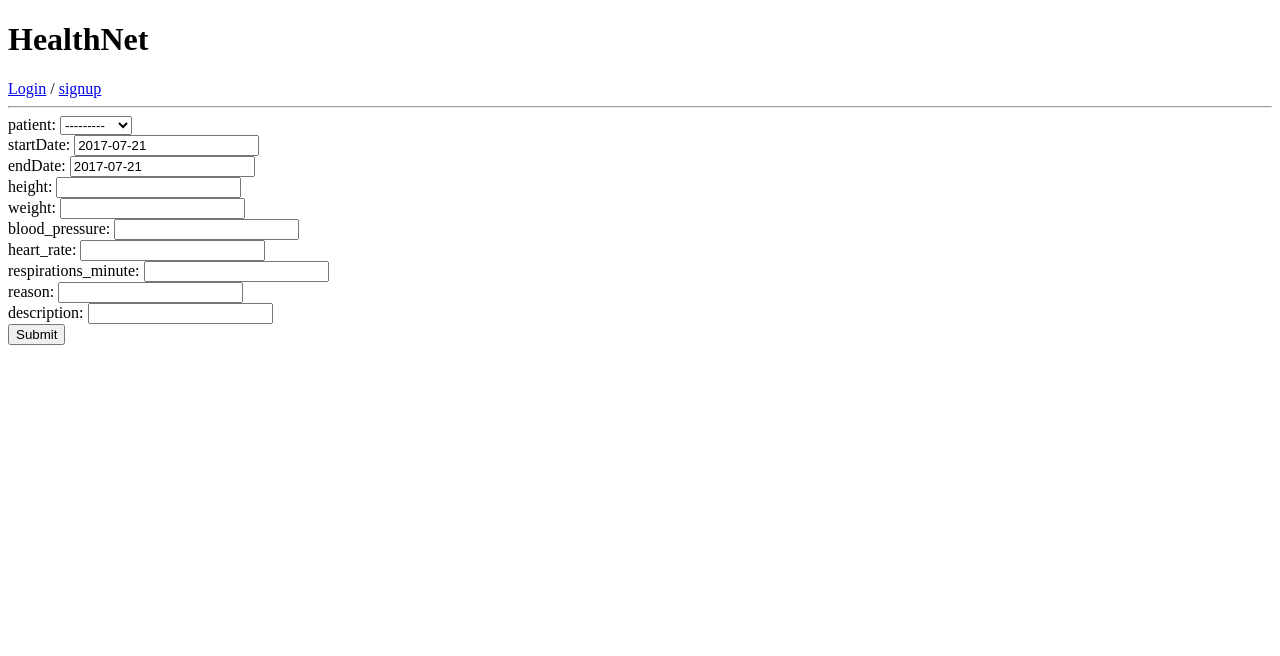
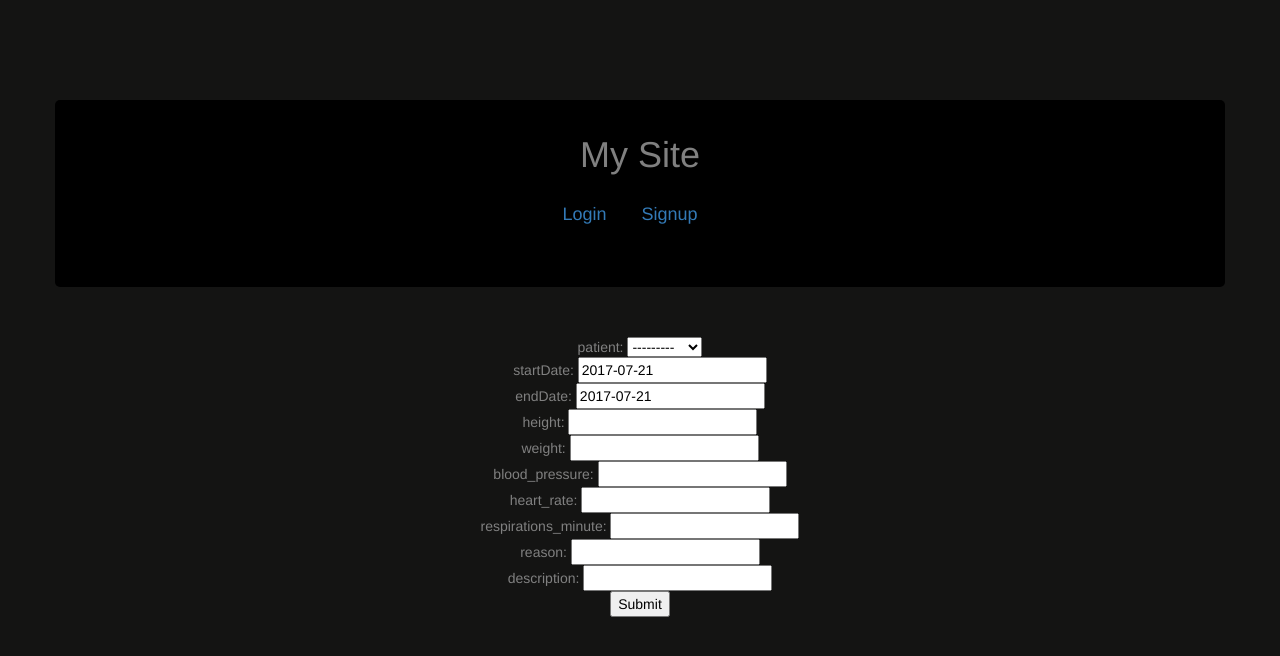
Before and after one commit to snoozan/HealthNet, a Django app: page /med/record/create/ in a window 1280 px wide. Shown: the top 656 px of the page. Run offline with Django 3.2, Linux system fonts and the light colour scheme; data comes from the database, SQL or seed files in the repository; parts of the project's set-up code (start-up, migrations or seed data) failed here and were passed over; some libraries are stand-ins or nearby versions.

Commit message:
Base fixed

```diff
--- a/healthnet/users/templates/users/base.html
+++ b/healthnet/users/templates/users/base.html
@@ -1,62 +1,57 @@
 <!DOCTYPE html>
 <html lang="en">
   <head>
+    {% load static %}
     <meta charset="utf-8">
+    <meta name="viewport" content="width=device-width, initial-scale=1">
+    <link href="{% static "css/bootstrap.css" %}" rel="stylesheet">
+    <link href="{% static "datepicker/css/bootstrap-datepicker.css" %}" rel="stylesheet">
     <title>{% block title %}HealthNet{% endblock %}</title>
-    <style>
-    table {
-        font-family: arial, sans-serif;
-        border-collapse: collapse;
-        width: 100%;
-    }
-
-    td, th {
-        border: 1px solid #dddddd;
-        text-align: left;
-        padding: 8px;
-    }
-
-    tr:nth-child(even) {
-        background-color: #dddddd;
-    }
-    </style>
   </head>
   <body>
+  <div class="container text-center">
     <header>
-      <h1>HealthNet</h1>
+      <h1>My Site</h1>
+      <nav class="navbar">
+      <div class="container-fluid">
+      <ul class="list-inline">
       {% if user.is_authenticated %}
-        <a href="{% url 'logout' %}">logout</a>
+                <li><a class="navbar-brand list-inline-item" href="{% url 'logout' %}">Logout</a></li>
         {% if request.get_full_path == "/cal/" %}
-            <a href="{% url 'home' %}">home</a>
+                <li><a class="navbar-brand" href="{% url 'home' %}">Home</a></li>
         {% else %}
-            <a href="{% url 'calendar' %}">calendar</a>
+                <li><a class="navbar-brand list-inline-item" href="{% url 'calendar' %}">Calendar</a></li>
         {% endif %}
 
       {% else %}
-        <a href="{% url 'login' %}">Login</a> / <a href="{% url 'signup' %}">signup</a>
-
+              <li><a class="navbar-brand" href="{% url 'login' %}">Login</a></li>
+              <li><a class="navbar-brand" href="{% url 'signup' %}">Signup</a></li>
       {% endif %}
 
     {% if user.person.is_admin %}
-        <a href="{% url 'transfer_patients' %}">Transfer Patients</a>
-        <a href="{% url 'update' %}">Update Employees</a>
-        <a href="{% url 'create_doctor' %}">Create Doctor</a>
-        <a href="{% url 'create_nurse' %}">Create Nurse</a>
-        <a href="{% url 'create_admin' %}">Create Admin</a>
+        <li><a class="navbar-brand" href="{% url 'transfer_patients' %}">Transfer Patients</a></li>
+        <li><a class="navbar-brand" href="{% url 'update' %}">Update Employees</a></li>
+        <li><a class="navbar-brand" href="{% url 'create_doctor' %}">Create Doctor</a></li>
+        <li><a class="navbar-brand" href="{% url 'create_nurse' %}">Create Nurse</a></li>
+        <li><a class="navbar-brand" href="{% url 'create_admin' %}">Create Admin</a></li>
     {% endif %}
     {% if user.person.is_doctor or user.person.is_nurse %}
-        <a href="{% url 'admit_patient' %}">Admit Patients</a>
-        <a href="{% url 'view_patients' %}">View Patients</a>
+        <li><a class="navbar-brand" href="{% url 'admit_patient' %}">Admit Patients</a></li>
+        <li><a class="navbar-brand" href="{% url 'view_patients' %}">View Patients</a></li>
     {% endif %}
     {% if user.person.is_patient %}
-        <a href="{% url 'update_patient' %}">Update Profile</a>
-    {%  endif %}
-
-      <hr>
+            <li><a class="navbar-brand" href="{% url 'update_patient' %}">Update Profile</a></li>
+    {% endif %}
+      </ul>
+      </div>
+      </nav>
     </header>
+  </div>
+  <div class="text-center">
     <main>
       {% block content %}
       {% endblock %}
     </main>
+  </div>
   </body>
 </html>
```
